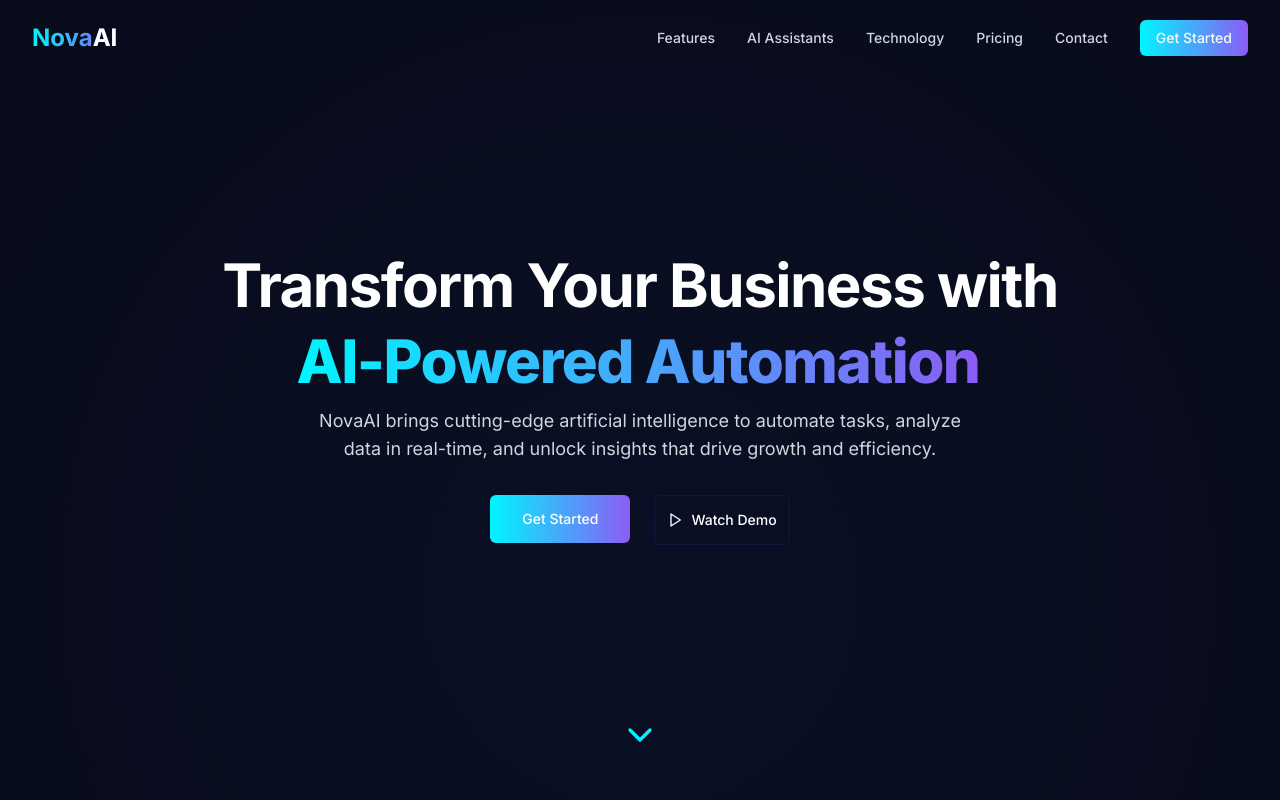
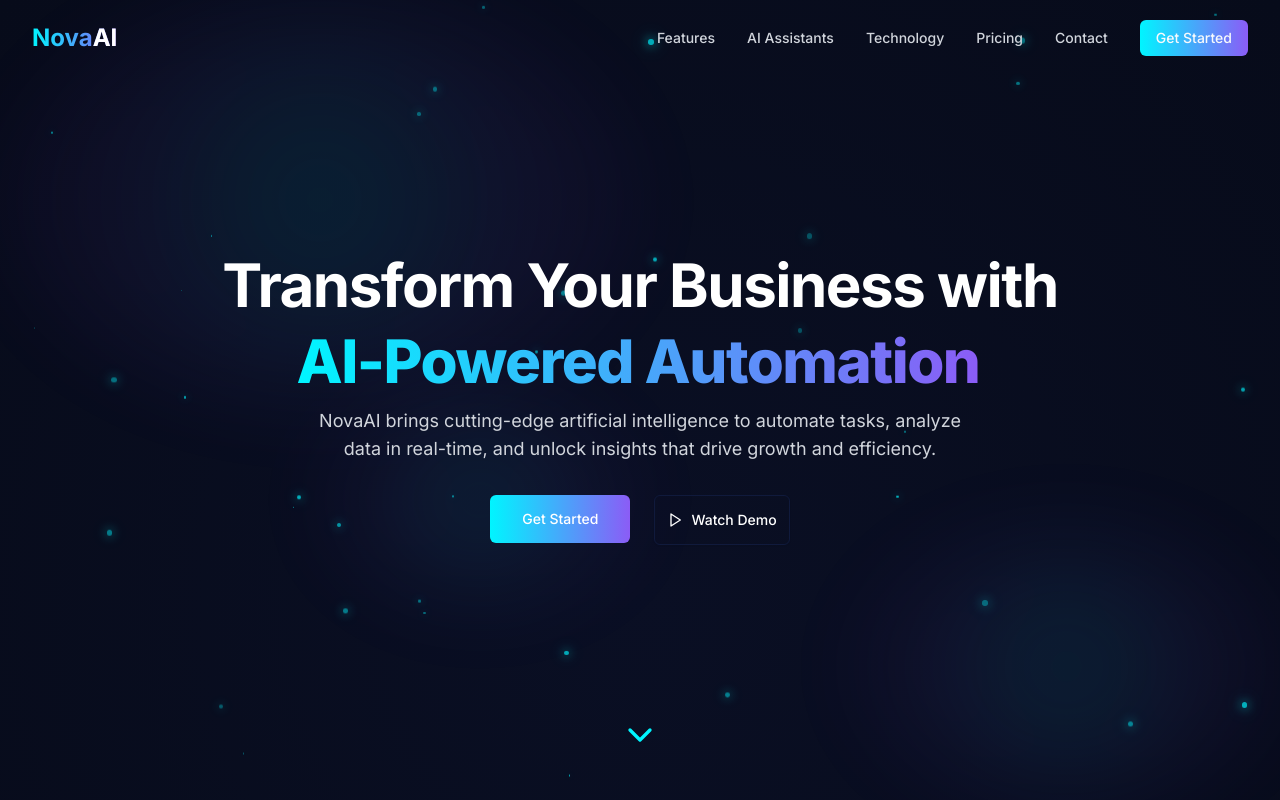
Before and after one commit to sabbirahmed404/nova-ai, a Next.js app: page / in a window 1280 px wide. Shown: the top 800 px of the page. Built offline with nearby package versions, Linux system fonts and the light colour scheme.

Commit message:
feat: Added ParticleBackground component and integrate inside home.tsx file

```diff
--- a/src/components/home-page/home.tsx
+++ b/src/components/home-page/home.tsx
@@ -1,10 +1,12 @@
 "use client"
 
 import Hero from "./hero";
+import ParticleBackground from "./particle-background";
 
 const HomePage = () => {
     return (
         <div>
+            <ParticleBackground />
             <Hero />
         </div>
     );
--- /dev/null
+++ b/src/components/home-page/particle-background.tsx
@@ -0,0 +1,85 @@
+import React, { useEffect, useState } from 'react';
+
+interface Particle {
+  id: number;
+  x: number;
+  y: number;
+  size: number;
+  speedX: number;
+  speedY: number;
+  delay: number;
+}
+
+const ParticleBackground: React.FC = () => {
+  const [particles, setParticles] = useState<Particle[]>([]);
+  const [dimensions, setDimensions] = useState({ width: 0, height: 0 });
+
+  useEffect(() => {
+    const updateDimensions = () => {
+      setDimensions({
+        width: window.innerWidth,
+        height: window.innerHeight,
+      });
+    };
+
+    // Set dimensions initially
+    updateDimensions();
+
+    // Generate particles
+    const generateParticles = () => {
+      const newParticles: Particle[] = [];
+      const particleCount = Math.min(Math.floor(window.innerWidth / 15), 40);
+
+      for (let i = 0; i < particleCount; i++) {
+        newParticles.push({
+          id: i,
+          x: Math.random() * window.innerWidth,
+          y: Math.random() * window.innerHeight,
+          size: Math.random() * 5 + 1,
+          speedX: (Math.random() - 0.5) * 0.5,
+          speedY: (Math.random() - 0.5) * 0.5,
+          delay: Math.random() * 5,
+        });
+      }
+      setParticles(newParticles);
+    };
+
+    generateParticles();
+
+    // Add event listener
+    window.addEventListener('resize', updateDimensions);
+    window.addEventListener('resize', generateParticles);
+
+    // Cleanup
+    return () => {
+      window.removeEventListener('resize', updateDimensions);
+      window.removeEventListener('resize', generateParticles);
+    };
+  }, []);
+
+  return (
+    <div className="fixed inset-0 w-full h-full overflow-hidden pointer-events-none">
+      {/* Background gradient circles */}
+      <div className="gradient-circle w-1/2 h-1/2 top-0 left-0"></div>
+      <div className="gradient-circle w-1/3 h-1/3 bottom-0 right-0"></div>
+      <div className="gradient-circle w-1/4 h-1/4 bottom-1/4 left-1/4"></div>
+
+      {/* Particles */}
+      {particles.map((particle) => (
+        <div
+          key={particle.id}
+          className="particle"
+          style={{
+            width: `${particle.size}px`,
+            height: `${particle.size}px`,
+            left: `${particle.x}px`,
+            top: `${particle.y}px`,
+            animationDelay: `${particle.delay}s`,
+          }}
+        />
+      ))}
+    </div>
+  );
+};
+
+export default ParticleBackground;
```
